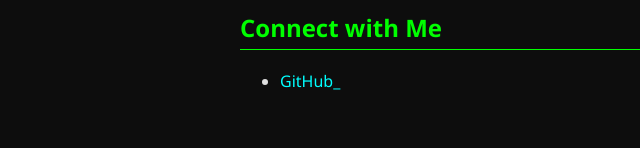
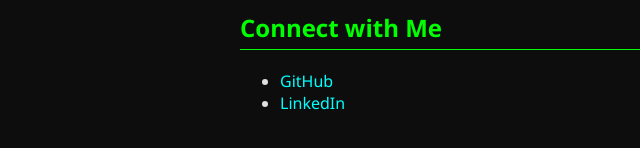
Before and after one commit to RivaldoMy/rivaldomy.github.io, a plain HTML site: page index.html in a window 1280 px wide. Shown: the part 570-718 px from the top of the page, 0-640 px from the left. Drawn offline with Linux system fonts and the light colour scheme.

Commit message:
Update index.html

```diff
--- a/index.html
+++ b/index.html
@@ -78,7 +78,10 @@
       </ul>
     </section>
 
-    <section>
-      <h2>Connect with Me</h2>
-      <ul>
-        <li><a href="https://github.com/RivaldoMy" target="_blank" rel="noopener noreferrer">GitHub_
+   <section>
+  <h2>Connect with Me</h2>
+  <ul>
+    <li><a href="https://github.com/RivaldoMy" target="_blank" rel="noopener noreferrer">GitHub</a></li>
+    <li><a href="https://www.linkedin.com/in/rivaldo-myftaraj-5b32801b8/" target="_blank" rel="noopener noreferrer">LinkedIn</a></li>
+  </ul>
+</section>
```
